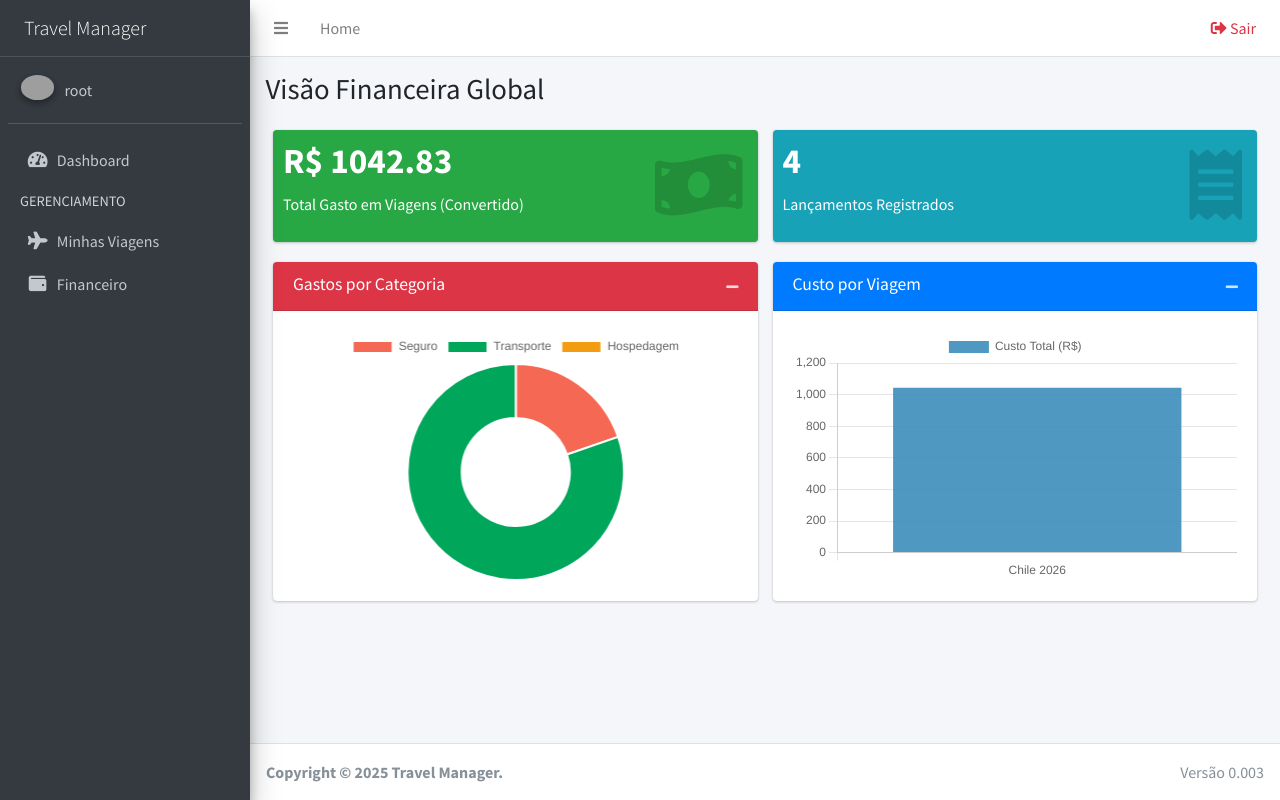
After one commit to chmviola/travel_manager, a Django app: page /financeiro/ in a window 1280 px wide. The commit adds this page. Run offline with Django 5.2, Linux system fonts and the light colour scheme; a user stored in the database is signed in; data comes from the database, SQL or seed files in the repository; both versions use the stored data as it was after the commit; data that the repository does not hold is empty; some libraries are stand-ins or nearby versions; grey boxes are pictures that could not be loaded.

Commit message:
Travel manager v_0.003 - Criação do Dashboard Financeiro

```diff
--- a/app/core/templates/base.html
+++ b/app/core/templates/base.html
@@ -70,7 +70,7 @@
             </a>
           </li>
           <li class="nav-item">
-            <a href="#" class="nav-link">
+            <a href="{% url 'financial_dashboard' %}" class="nav-link">
               <i class="nav-icon fas fa-wallet"></i>
               <p>Financeiro</p>
             </a>
@@ -100,7 +100,7 @@
     </div>
   <footer class="main-footer">
     <div class="float-right d-none d-sm-inline">
-      Versão 1.0
+      Versão 0.003
     </div>
     <strong>Copyright &copy; 2025 Travel Manager.</strong>
   </footer>
--- /dev/null
+++ b/app/core/templates/financial_dashboard.html
@@ -0,0 +1,139 @@
+{% extends 'base.html' %}
+
+{% block page_title %}Visão Financeira Global{% endblock %}
+
+{% block content %}
+<div class="container-fluid">
+
+    <div class="row">
+        <div class="col-lg-6 col-6">
+            <div class="small-box bg-success">
+                <div class="inner">
+                    <h3>R$ {{ total_global|floatformat:2 }}</h3>
+                    <p>Total Gasto em Viagens (Convertido)</p>
+                </div>
+                <div class="icon">
+                    <i class="fas fa-money-bill-wave"></i>
+                </div>
+            </div>
+        </div>
+
+        <div class="col-lg-6 col-6">
+            <div class="small-box bg-info">
+                <div class="inner">
+                    <h3>{{ expense_count }}</h3>
+                    <p>Lançamentos Registrados</p>
+                </div>
+                <div class="icon">
+                    <i class="fas fa-receipt"></i>
+                </div>
+            </div>
+        </div>
+    </div>
+
+    <div class="row">
+
+        <div class="col-md-6">
+            <div class="card card-danger">
+                <div class="card-header">
+                    <h3 class="card-title">Gastos por Categoria</h3>
+                    <div class="card-tools">
+                        <button type="button" class="btn btn-tool" data-card-widget="collapse">
+                            <i class="fas fa-minus"></i>
+                        </button>
+                    </div>
+                </div>
+                <div class="card-body">
+                    <canvas id="donutChart" style="min-height: 250px; height: 250px; max-height: 250px; max-width: 100%;"></canvas>
+                </div>
+            </div>
+        </div>
+
+        <div class="col-md-6">
+            <div class="card card-primary">
+                <div class="card-header">
+                    <h3 class="card-title">Custo por Viagem</h3>
+                    <div class="card-tools">
+                        <button type="button" class="btn btn-tool" data-card-widget="collapse">
+                            <i class="fas fa-minus"></i>
+                        </button>
+                    </div>
+                </div>
+                <div class="card-body">
+                    <div class="chart">
+                        <canvas id="barChart" style="min-height: 250px; height: 250px; max-height: 250px; max-width: 100%;"></canvas>
+                    </div>
+                </div>
+            </div>
+        </div>
+
+    </div>
+</div>
+{% endblock %}
+
+{% block extra_js %}
+<script src="https://cdn.jsdelivr.net/npm/chart.js"></script>
+
+<script>
+    $(function () {
+        // --- 1. CONFIGURAÇÃO DO GRÁFICO DE CATEGORIAS (DONUT) ---
+        var donutChartCanvas = $('#donutChart').get(0).getContext('2d')
+        var donutData = {
+            labels: {{ cat_labels|safe }}, // Dados vindos do Python
+            datasets: [
+                {
+                    data: {{ cat_data|safe }}, // Dados vindos do Python
+                    backgroundColor : ['#f56954', '#00a65a', '#f39c12', '#00c0ef', '#3c8dbc', '#d2d6de'],
+                }
+            ]
+        }
+        var donutOptions = {
+            maintainAspectRatio : false,
+            responsive : true,
+        }
+        new Chart(donutChartCanvas, {
+            type: 'doughnut',
+            data: donutData,
+            options: donutOptions
+        })
+
+        // --- 2. CONFIGURAÇÃO DO GRÁFICO DE VIAGENS (BARRA) ---
+        var barChartCanvas = $('#barChart').get(0).getContext('2d')
+        var barChartData = {
+            labels  : {{ trip_labels|safe }},
+            datasets: [
+                {
+                    label               : 'Custo Total (R$)',
+                    backgroundColor     : 'rgba(60,141,188,0.9)',
+                    borderColor         : 'rgba(60,141,188,0.8)',
+                    pointRadius          : false,
+                    pointColor          : '#3b8bba',
+                    pointStrokeColor    : 'rgba(60,141,188,1)',
+                    pointHighlightFill  : '#fff',
+                    pointHighlightStroke: 'rgba(60,141,188,1)',
+                    data                : {{ trip_data|safe }}
+                },
+            ]
+        }
+
+        var barChartOptions = {
+            responsive              : true,
+            maintainAspectRatio     : false,
+            datasetFill             : false,
+            scales: {
+                yAxes: [{
+                    ticks: {
+                        beginAtZero: true
+                    }
+                }]
+            }
+        }
+
+        new Chart(barChartCanvas, {
+            type: 'bar',
+            data: barChartData,
+            options: barChartOptions
+        })
+    })
+</script>
+{% endblock %}
--- a/app/core/templates/trips/trip_detail.html
+++ b/app/core/templates/trips/trip_detail.html
@@ -109,7 +109,7 @@
 
         <div class="card card-outline card-success">
             <div class="card-header">
-                <h3 class="card-title text-success"><i class="fas fa-wallet"></i> Resumo Financeiro</h3>
+                <h3 class="card-title text-success"><i class="fas fa-coins"></i> Resumo Financeiro</h3>
                 <div class="card-tools">
                     <a href="{% url 'trip_expense_create' trip.id %}" class="btn btn-tool text-success">
                         <i class="fas fa-plus"></i> Add Gasto
@@ -117,9 +117,6 @@
                 </div>
             </div>
 
-    <div class="card-body">
-        <h3 class="card-title text-success"><i class="fas fa-coins"></i> Total da Viagem (BRL)</h3>
-    </div>
     <div class="card-body">
         <h2 class="text-bold text-success">R$ {{ total_spent_brl|floatformat:2 }}</h2>
         <p class="text-muted small">Câmbio atualizado automaticamente via AwesomeAPI.</p>
--- a/app/core/urls.py
+++ b/app/core/urls.py
@@ -23,4 +23,7 @@ urlpatterns = [
     # Rotas de Anexos (Uploads)
     path('itens/<int:item_id>/anexos/', views.trip_item_attachments, name='trip_item_attachments'),
     path('anexos/<int:pk>/excluir/', views.attachment_delete, name='attachment_delete'),
+
+    # Dashboard Financeiro
+    path('financeiro/', views.financial_dashboard, name='financial_dashboard'),
 ]
--- a/app/core/views.py
+++ b/app/core/views.py
@@ -5,6 +5,8 @@ from .models import Trip, TripItem, Expense, TripAttachment
 from .forms import TripForm, TripItemForm, ExpenseForm, AttachmentForm
 from .utils import get_exchange_rate # Importe a função nova
 from django.db.models import Sum
+from collections import defaultdict # Para agrupar dados manualmente
+import json # Para enviar dados ao JS
 
 @login_required
 def home(request):
@@ -242,3 +244,51 @@ def attachment_delete(request, pk):
     item_id = attachment.item.id
     attachment.delete()
     return redirect('trip_item_attachments', item_id=item_id)
+
+@login_required
+def financial_dashboard(request):
+    # Pega todas as despesas do usuário
+    expenses = Expense.objects.filter(trip__user=request.user).select_related('trip')
+
+    total_global_brl = 0
+    expenses_by_category = defaultdict(float)
+    expenses_by_trip = defaultdict(float)
+
+    rates_cache = {}
+
+    # Processamento dos dados (Conversão e Agrupamento)
+    for expense in expenses:
+        currency = expense.currency
+
+        # Busca cotação (usando nossa função utils)
+        if currency not in rates_cache:
+            rates_cache[currency] = get_exchange_rate(currency)
+
+        rate = rates_cache[currency]
+        val_brl = float(expense.amount) * rate
+
+        # Soma Globais
+        total_global_brl += val_brl
+        expenses_by_category[expense.category] += val_brl
+        expenses_by_trip[expense.trip.title] += val_brl
+
+    # Prepara dados para os Gráficos (Chart.js espera listas)
+    # 1. Gráfico de Categoria (Donut)
+    cat_labels = list(expenses_by_category.keys())
+    cat_data = [round(v, 2) for v in expenses_by_category.values()]
+
+    # 2. Gráfico de Viagens (Barra)
+    trip_labels = list(expenses_by_trip.keys())
+    trip_data = [round(v, 2) for v in expenses_by_trip.values()]
+
+    context = {
+        'total_global': total_global_brl,
+        'expense_count': expenses.count(),
+        # Enviamos como JSON seguro para o Javascript ler
+        'cat_labels': json.dumps(cat_labels),
+        'cat_data': json.dumps(cat_data),
+        'trip_labels': json.dumps(trip_labels),
+        'trip_data': json.dumps(trip_data),
+    }
+
+    return render(request, 'financial_dashboard.html', context)
```
Also changed, not shown: app/db.sqlite3, 1 other file.
